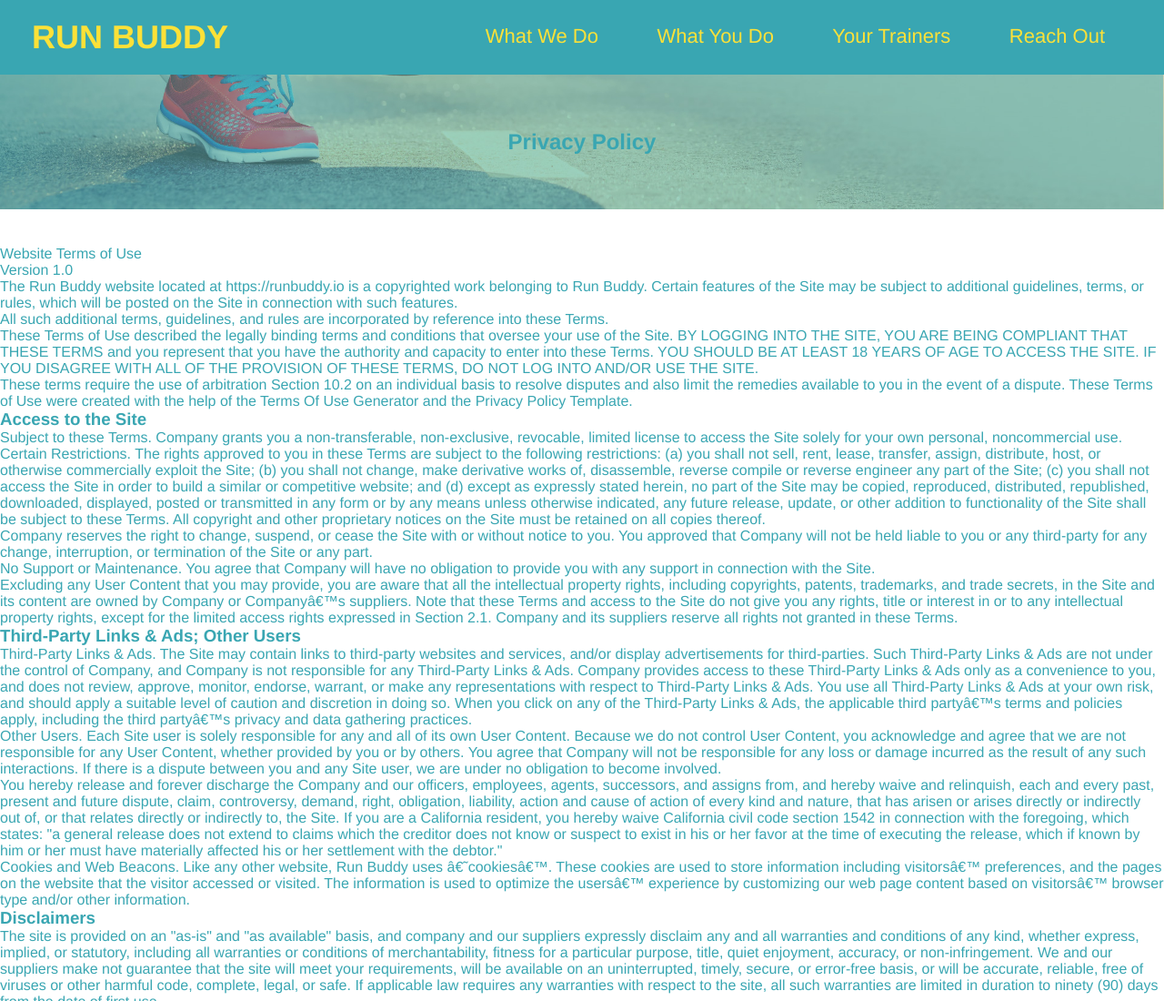
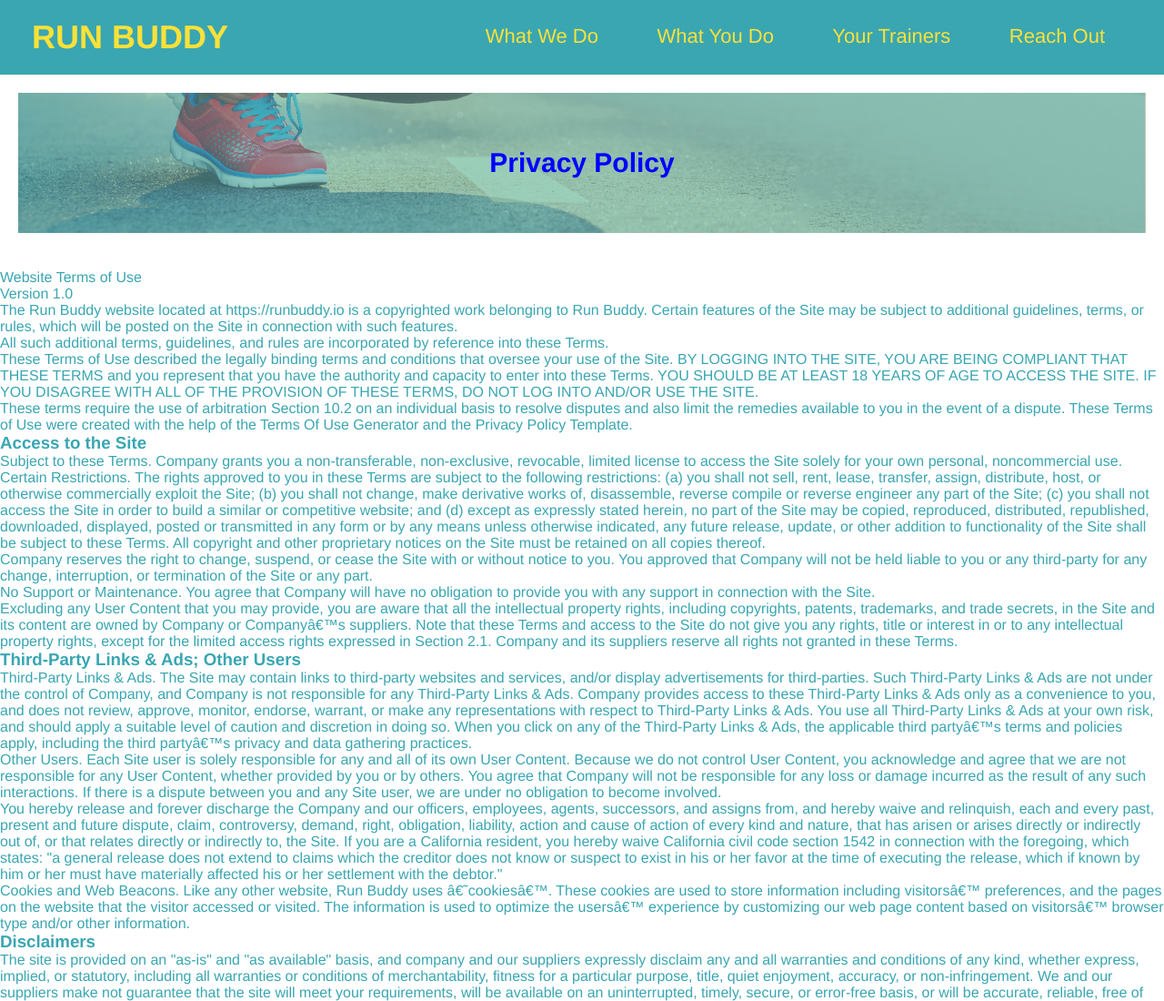
Before and after one commit to kotalilyy/run-buddy, a plain HTML site: page privacy-policy.html in a window 1280 px wide. Shown: the top 1100 px of the page at 91% size. Drawn offline with Linux system fonts and the light colour scheme; files whose address does not match are found by name.

Commit message:
add secondary css

```diff
--- a/assets/css/secondary-styles.css
+++ b/assets/css/secondary-styles.css
@@ -1,3 +1,16 @@
+.hero {
+    margin: 20px;
+    font-size: 20px;
+    background-color: white;
+    color: blue;
+  }
+
+  /* these two colors will override the ones above in .hero */
+  .hero-secondary {
+    background-color: black;
+    color: red;
+  }
+
 .hero {
     background-position: bottom;
     height: auto;
```
